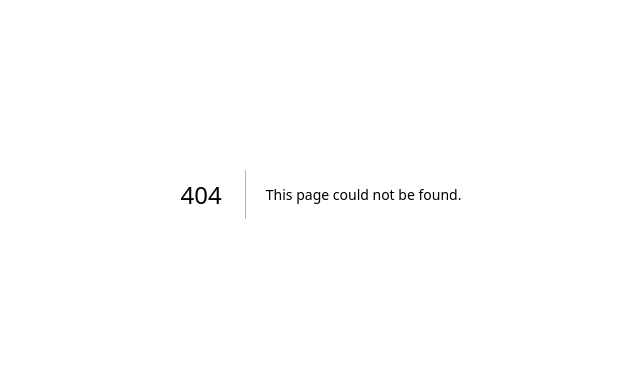
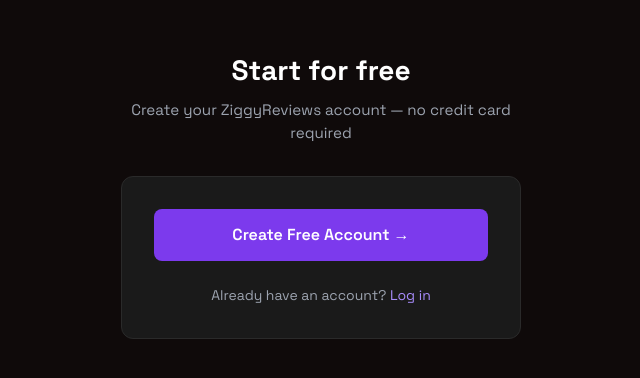
Before and after one commit to ziggytech-dotcom/ziggyreviews-marketing, a Next.js app: page /signup in a window 1280 px wide. Before the commit this address had no page. Shown: the part 206-584 px from the top of the page, without its empty margins (319-959 px from the left). Built offline with nearby package versions, Linux system fonts and the light colour scheme.

Commit message:
fix: pre-flight — next.config clearbit, auth pages (login/signup/forgot-password)

```diff
--- /dev/null
+++ b/app/forgot-password/page.tsx
@@ -0,0 +1,47 @@
+import type { Metadata } from "next";
+import Link from "next/link";
+
+export const metadata: Metadata = {
+  title: "Reset Password | ZiggyReviews",
+  description: "Reset your ZiggyReviews account password.",
+};
+
+export default function ForgotPasswordPage() {
+  return (
+    <main style={{ minHeight: "100vh", display: "flex", alignItems: "center", justifyContent: "center", background: "#0f0a0a", padding: "2rem" }}>
+      <div style={{ width: "100%", maxWidth: "400px" }}>
+        <h1 style={{ fontSize: "1.75rem", fontWeight: 700, color: "#ffffff", marginBottom: "0.5rem", textAlign: "center" }}>
+          Reset your password
+        </h1>
+        <p style={{ color: "#9ca3af", textAlign: "center", marginBottom: "2rem", fontSize: "0.95rem" }}>
+          Enter your email and we&apos;ll send you a reset link
+        </p>
+        <div style={{ background: "#1a1a1a", border: "1px solid #2a2a2a", borderRadius: "12px", padding: "2rem" }}>
+          <a
+            href="https://app.ziggyreviews.com/forgot-password"
+            style={{
+              display: "block",
+              width: "100%",
+              padding: "0.875rem",
+              background: "#7c3aed",
+              color: "#ffffff",
+              borderRadius: "8px",
+              textAlign: "center",
+              fontWeight: 600,
+              fontSize: "1rem",
+              textDecoration: "none",
+            }}
+          >
+            Reset Password →
+          </a>
+          <p style={{ color: "#9ca3af", textAlign: "center", marginTop: "1.5rem", fontSize: "0.875rem" }}>
+            Remember your password?{" "}
+            <Link href="/login" style={{ color: "#a78bfa", textDecoration: "none" }}>
+              Log in
+            </Link>
+          </p>
+        </div>
+      </div>
+    </main>
+  );
+}
--- /dev/null
+++ b/app/login/page.tsx
@@ -0,0 +1,47 @@
+import type { Metadata } from "next";
+import Link from "next/link";
+
+export const metadata: Metadata = {
+  title: "Log In | ZiggyReviews",
+  description: "Log in to your ZiggyReviews account.",
+};
+
+export default function LoginPage() {
+  return (
+    <main style={{ minHeight: "100vh", display: "flex", alignItems: "center", justifyContent: "center", background: "#0f0a0a", padding: "2rem" }}>
+      <div style={{ width: "100%", maxWidth: "400px" }}>
+        <h1 style={{ fontSize: "1.75rem", fontWeight: 700, color: "#ffffff", marginBottom: "0.5rem", textAlign: "center" }}>
+          Welcome back
+        </h1>
+        <p style={{ color: "#9ca3af", textAlign: "center", marginBottom: "2rem", fontSize: "0.95rem" }}>
+          Log in to your ZiggyReviews account
+        </p>
+        <div style={{ background: "#1a1a1a", border: "1px solid #2a2a2a", borderRadius: "12px", padding: "2rem" }}>
+          <a
+            href="https://app.ziggyreviews.com/login"
+            style={{
+              display: "block",
+              width: "100%",
+              padding: "0.875rem",
+              background: "#7c3aed",
+              color: "#ffffff",
+              borderRadius: "8px",
+              textAlign: "center",
+              fontWeight: 600,
+              fontSize: "1rem",
+              textDecoration: "none",
+            }}
+          >
+            Continue to ZiggyReviews →
+          </a>
+          <p style={{ color: "#9ca3af", textAlign: "center", marginTop: "1.5rem", fontSize: "0.875rem" }}>
+            Don&apos;t have an account?{" "}
+            <Link href="/signup" style={{ color: "#a78bfa", textDecoration: "none" }}>
+              Sign up free
+            </Link>
+          </p>
+        </div>
+      </div>
+    </main>
+  );
+}
--- /dev/null
+++ b/app/signup/page.tsx
@@ -0,0 +1,47 @@
+import type { Metadata } from "next";
+import Link from "next/link";
+
+export const metadata: Metadata = {
+  title: "Sign Up Free | ZiggyReviews",
+  description: "Create your free ZiggyReviews account. No credit card required.",
+};
+
+export default function SignupPage() {
+  return (
+    <main style={{ minHeight: "100vh", display: "flex", alignItems: "center", justifyContent: "center", background: "#0f0a0a", padding: "2rem" }}>
+      <div style={{ width: "100%", maxWidth: "400px" }}>
+        <h1 style={{ fontSize: "1.75rem", fontWeight: 700, color: "#ffffff", marginBottom: "0.5rem", textAlign: "center" }}>
+          Start for free
+        </h1>
+        <p style={{ color: "#9ca3af", textAlign: "center", marginBottom: "2rem", fontSize: "0.95rem" }}>
+          Create your ZiggyReviews account — no credit card required
+        </p>
+        <div style={{ background: "#1a1a1a", border: "1px solid #2a2a2a", borderRadius: "12px", padding: "2rem" }}>
+          <a
+            href="https://app.ziggyreviews.com/signup"
+            style={{
+              display: "block",
+              width: "100%",
+              padding: "0.875rem",
+              background: "#7c3aed",
+              color: "#ffffff",
+              borderRadius: "8px",
+              textAlign: "center",
+              fontWeight: 600,
+              fontSize: "1rem",
+              textDecoration: "none",
+            }}
+          >
+            Create Free Account →
+          </a>
+          <p style={{ color: "#9ca3af", textAlign: "center", marginTop: "1.5rem", fontSize: "0.875rem" }}>
+            Already have an account?{" "}
+            <Link href="/login" style={{ color: "#a78bfa", textDecoration: "none" }}>
+              Log in
+            </Link>
+          </p>
+        </div>
+      </div>
+    </main>
+  );
+}
--- a/next.config.ts
+++ b/next.config.ts
@@ -1,11 +1,9 @@
 import type { NextConfig } from "next";
-
 const nextConfig: NextConfig = {
-  output: "export",
-  trailingSlash: true,
   images: {
-    unoptimized: true,
+    remotePatterns: [
+      { protocol: 'https', hostname: 'logo.clearbit.com' },
+    ],
   },
 };
-
 export default nextConfig;
```
